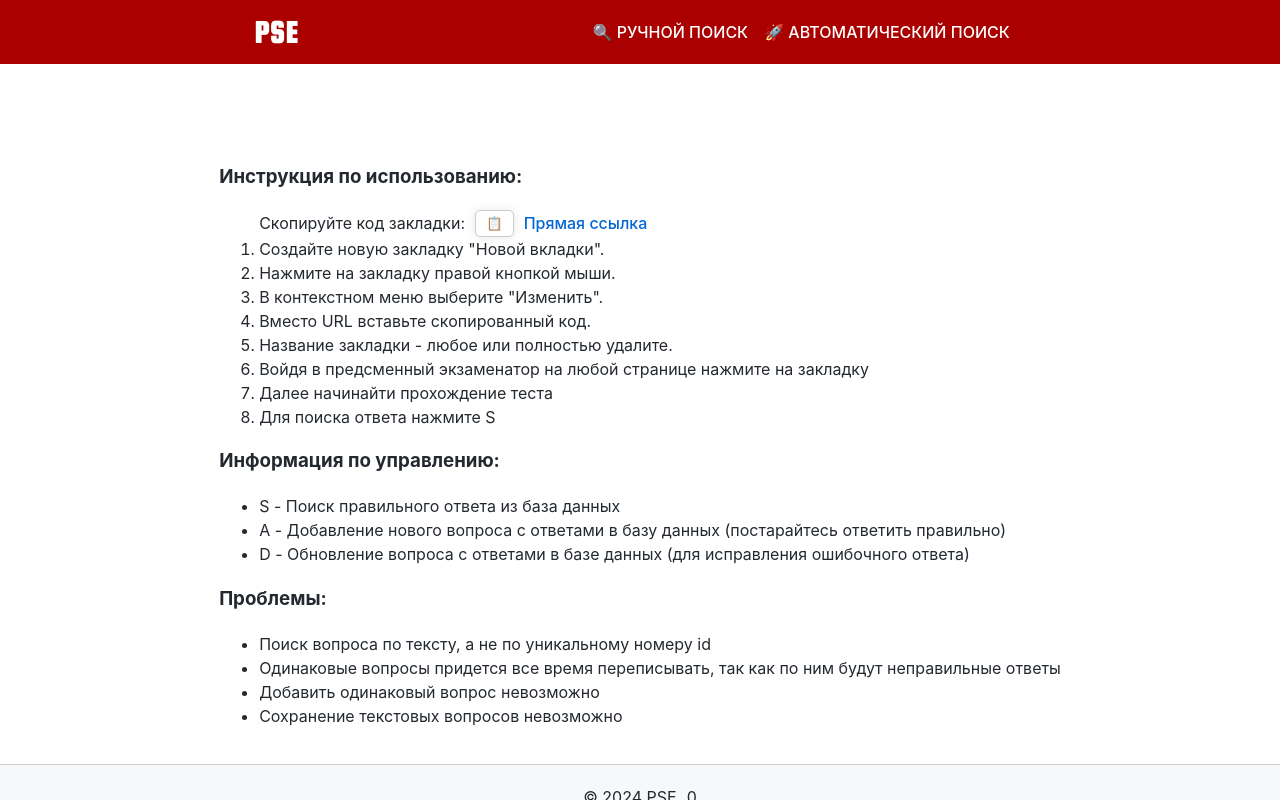
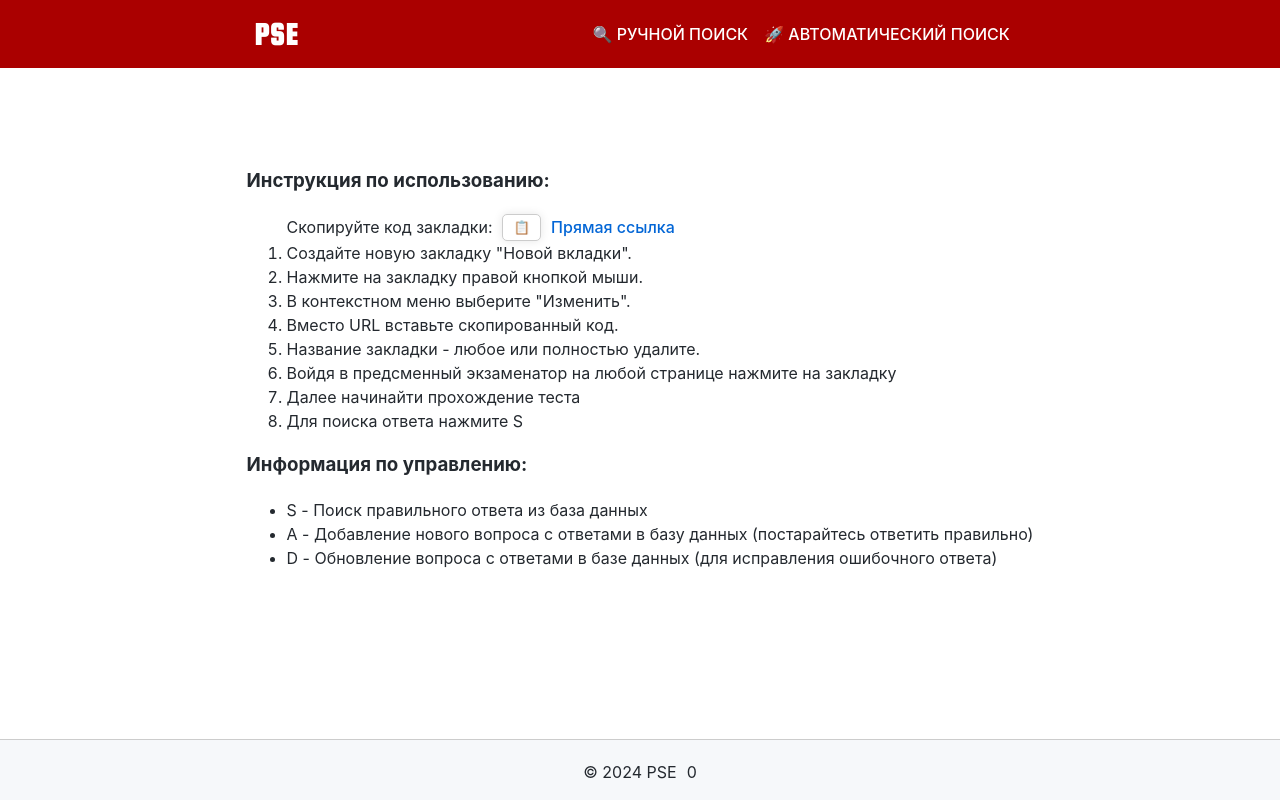
Before and after one commit to mikey-semy/pse-backend, a FastAPI app: page /auto_search in a window 1280 px wide. Run offline with FastAPI, Linux system fonts and the light colour scheme; data that the repository does not hold is empty; some libraries are stand-ins or nearby versions.

Commit message:
fix: remove unnecessary content from auto_search.html
- Remove "Проблемы" section and its list items as they are no longer relevant
- Clean up the template to only include the necessary content

```diff
--- a/app/templates/auto_search.html
+++ b/app/templates/auto_search.html
@@ -27,13 +27,4 @@
         <li>A - Добавление нового вопроса с ответами в базу данных (постарайтесь ответить правильно)</li>
         <li>D - Обновление вопроса с ответами в базе данных (для исправления ошибочного ответа)</li>
     </ul>
-
-    <h3>Проблемы:</h3>
-    <ul>
-        <li>Поиск вопроса по тексту, а не по уникальному номеру id</li>
-        <li>Одинаковые вопросы придется все время переписывать, так как по ним будут неправильные ответы</li>
-        <li>Добавить одинаковый вопрос невозможно</li>
-        <li>Сохранение текстовых вопросов невозможно</li>
-
-    </ul>
 {% endblock %}
```
